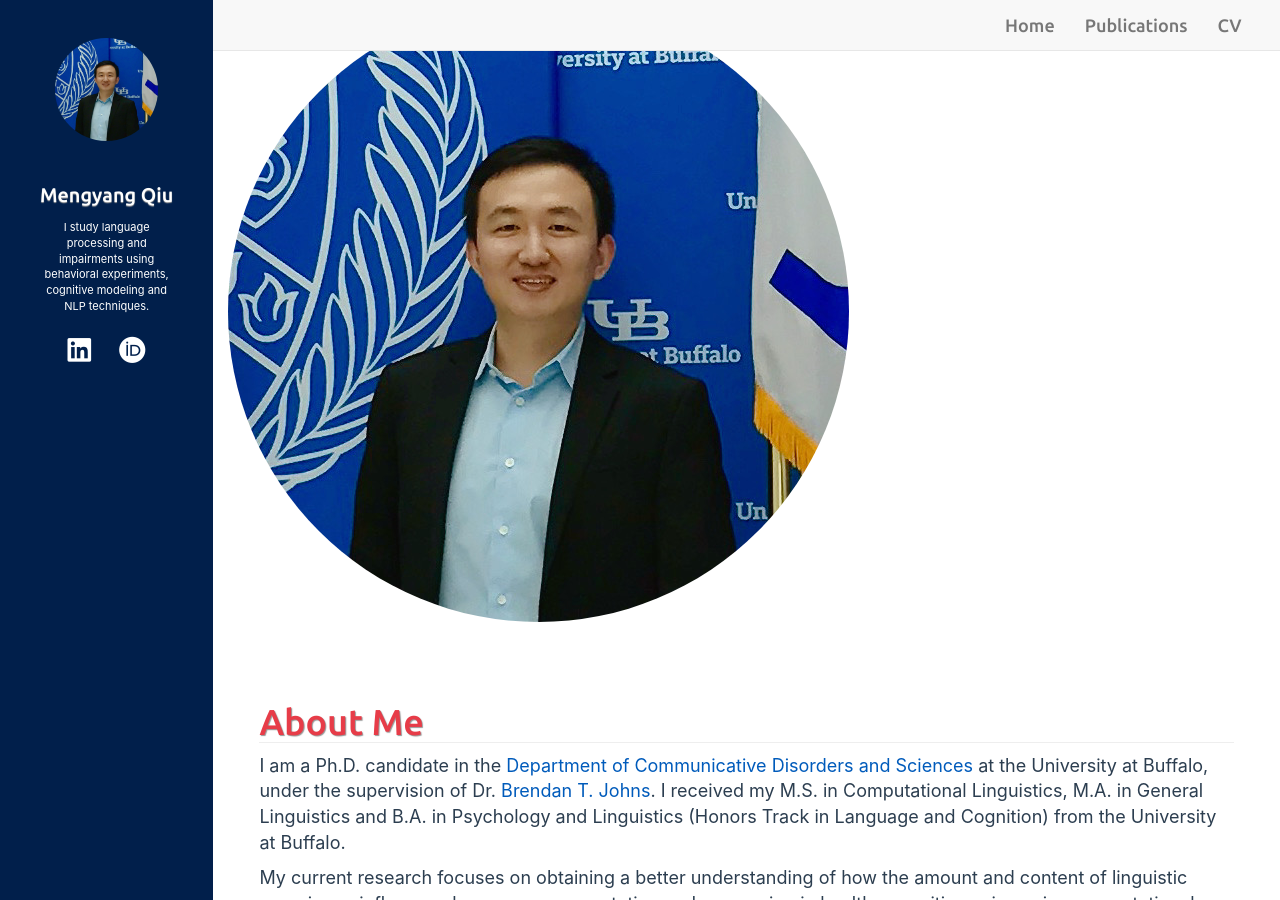
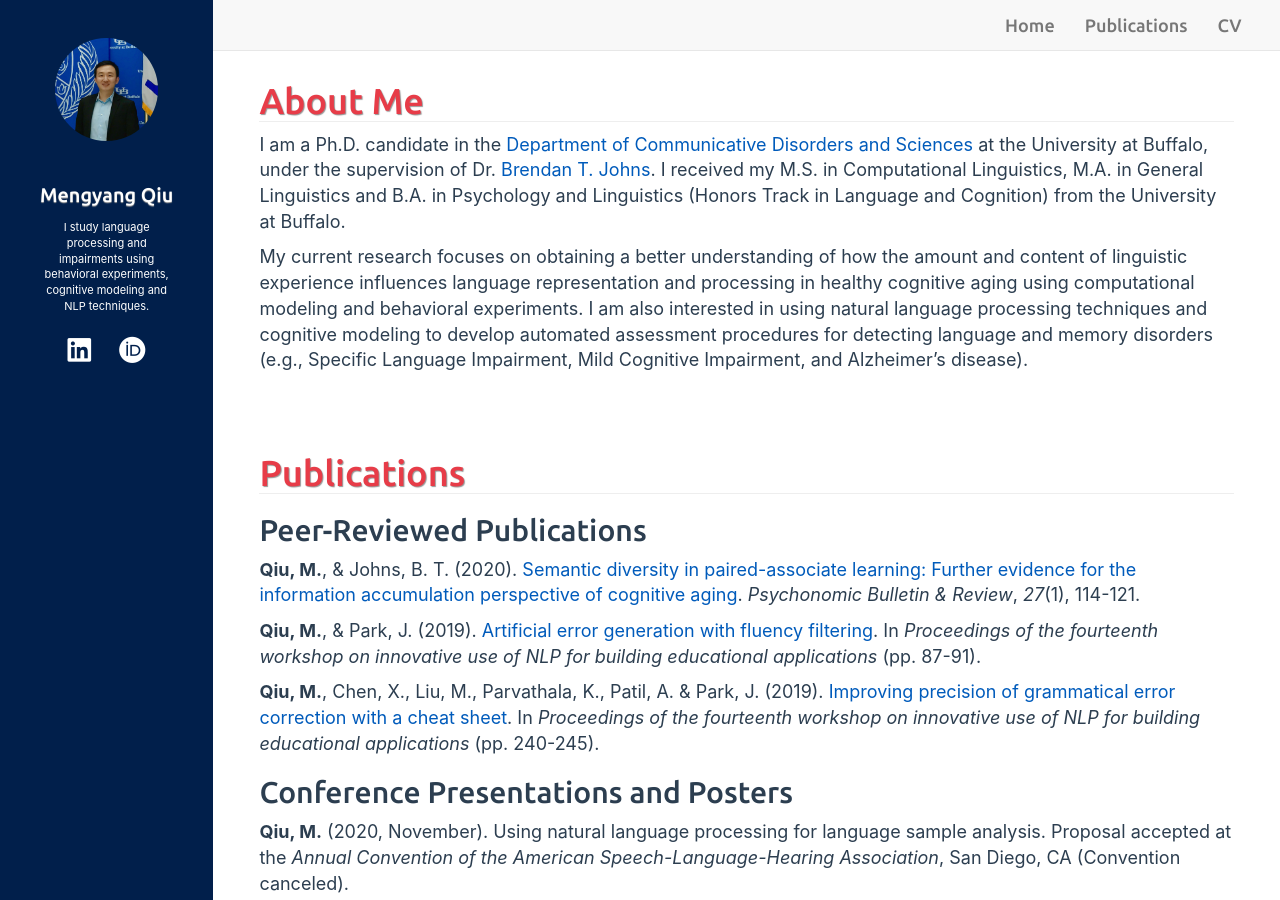
Before and after one commit to mengyangq/mengyangq.github.io, a Jekyll site: the page built from index.html, in a window 1280 px wide and 900 px high. Built offline with Jekyll 4.4.1, drawn with Linux system fonts in a browser that asks for light colours; nearby versions of some CDN libraries; a style sheet for code colours, icons or effects is not loaded.

Commit message:
Sun Oct 11 23:38:21 EDT 2020

```diff
--- a/_includes/default.html
+++ b/_includes/default.html
@@ -152,12 +152,12 @@
     </div>
 
     <div class="col-sm-8 col-md-9 col-lg-10 col-sm-offset-4 col-md-offset-3 col-lg-offset-2" align="left">
-      <div href="{{ site.BASE_PATH }}/" class="visible-xs-block">
+      <div href="{{ site.BASE_PATH }}/" class="visible-xs-block hidden-sm hidden-md hidden-lg">
         <!--<img src="pub/mengyang.jpeg" class="img-circle" width="250" height="250" />-->
         <img
           src="{{ site.author.avatar }}"
           class="img-circle"
-          style="height: 250; width: 250;"
+          style="height: 150; width: 150;"
         />
       </div>
       {{ content }}
```
